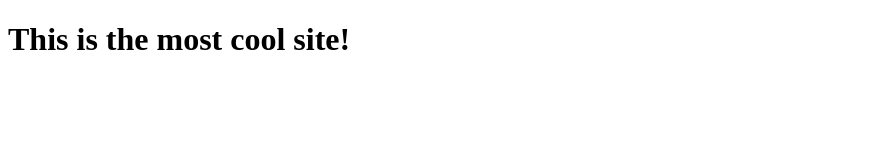
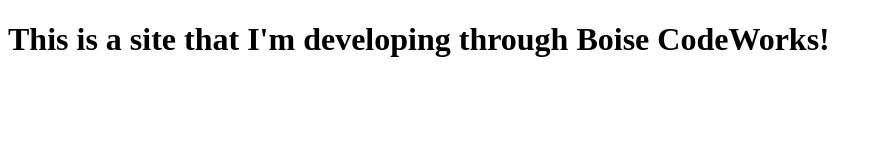
Before and after one commit to Levi-Bruner/Day-1, a plain HTML site: page index.html in a window 1280 px wide. Shown: the whole page, without its empty margins (0-882 px from the left). Drawn offline with Linux system fonts and the light colour scheme.

Commit message:
another test title change

```diff
--- a/index.html
+++ b/index.html
@@ -7,6 +7,6 @@
   <title>Super Cool Site</title>
 </head>
 <body>
-  <h1 class="red" id="whatevs">This is the most cool site! </h1>
+  <h1 class="red" id="whatevs">This is a site that I'm developing through Boise CodeWorks! </h1>
 </body>
 </html>
```
